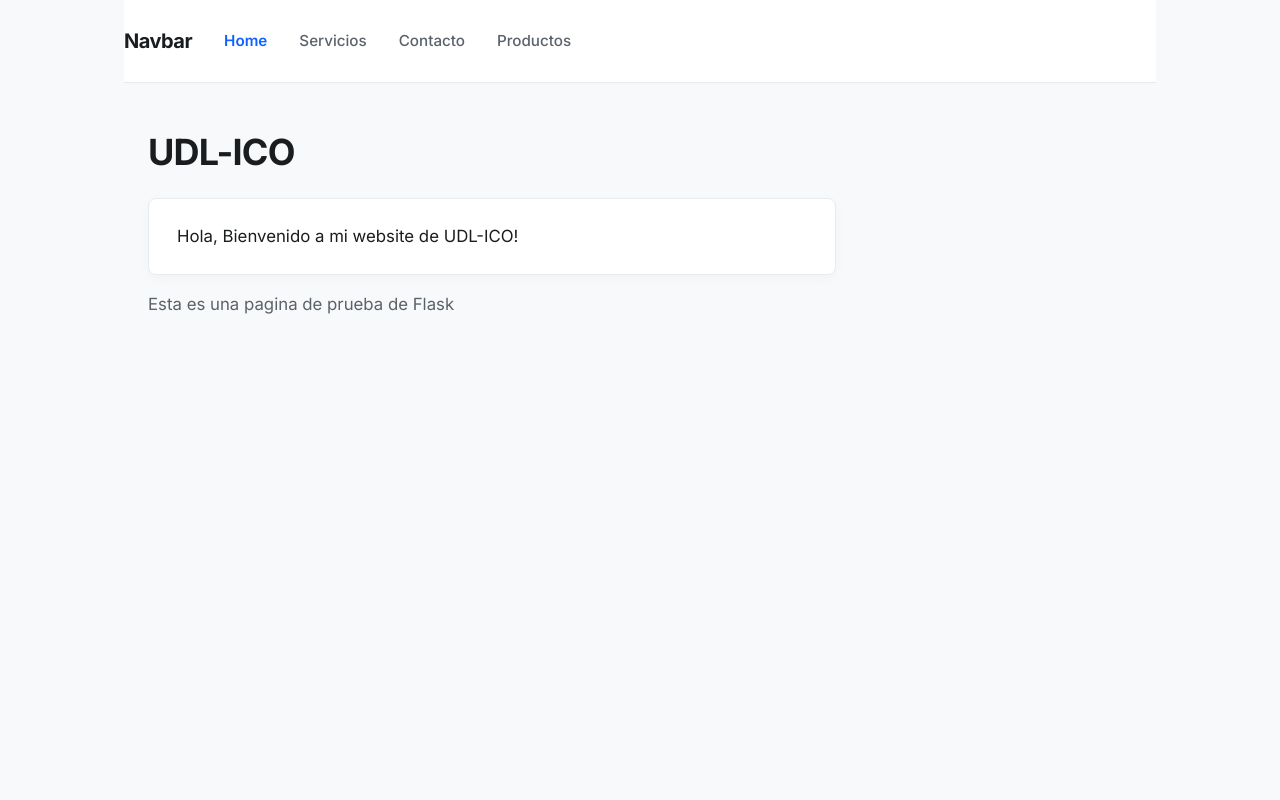
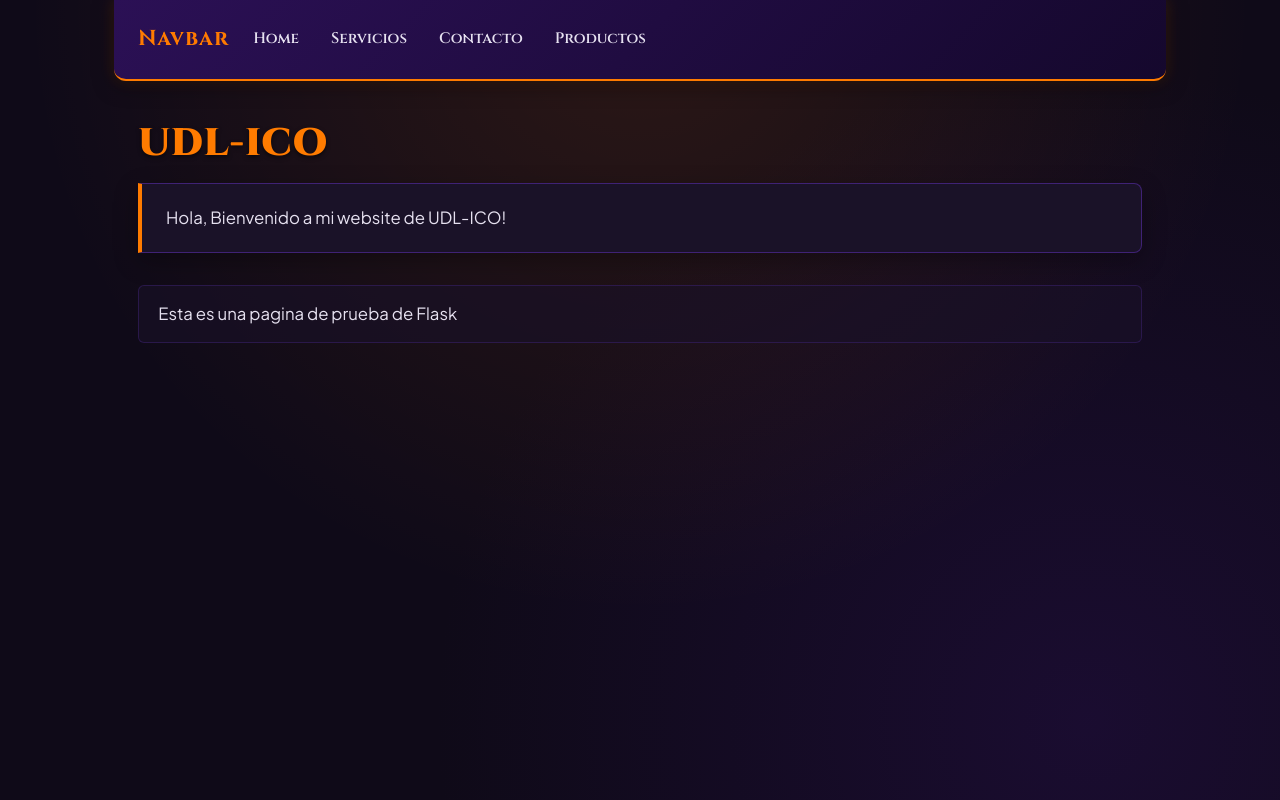
Before and after one commit to adrian-beta/appweb01, a Flask app: page / in a window 1280 px wide. Run offline with Flask 3, Linux system fonts and the light colour scheme.

Commit message:
Aplicacion de estilos 30/11/2026

```diff
--- /dev/null
+++ b/static/css/halloween_diademuertos.css
@@ -0,0 +1,135 @@
+@import url('https://fonts.googleapis.com/css2?family=Cinzel:wght@600;700;900&family=Plus+Jakarta+Sans:wght@400;500;600&display=swap');
+
+:root {
+    --cempasuchil-orange: #ff7b00;
+    --spooky-purple: #2b1055;
+    --dark-bg: #0f0a18;
+    --card-bg: #1a1228;
+    --gold-accent: #f4c430;
+    --text-light: #e6e1f0;
+    --text-muted: #a89ec1;
+    --border-color: #3f2275;
+}
+
+/* Fondo Global y Tipografía Base */
+body {
+    background-color: var(--dark-bg);
+    color: var(--text-light);
+    font-family: 'Plus Jakarta Sans', sans-serif;
+    min-height: 100vh;
+    line-height: 1.7;
+    /* Patrón sutil estilo altar/místico */
+    background-image:
+        radial-gradient(circle at 50% 0%, rgba(255, 123, 0, 0.12) 0%, transparent 60%),
+        radial-gradient(circle at 85% 90%, rgba(43, 16, 85, 0.4) 0%, transparent 50%);
+    background-attachment: fixed;
+}
+
+/* Contenedor Principal */
+.container-fluid {
+    max-width: 1100px;
+    margin: 0 auto;
+    padding-left: 1.5rem;
+    padding-right: 1.5rem;
+}
+
+/* Navbar (Sobrescribiendo la barra de Bootstrap) */
+.navbar {
+    background: linear-gradient(135deg, var(--spooky-purple) 0%, #15082d 100%) !important;
+    border-bottom: 2px solid var(--cempasuchil-orange);
+    box-shadow: 0 4px 20px rgba(0, 0, 0, 0.5), 0 0 15px rgba(255, 123, 0, 0.2);
+    border-radius: 0 0 12px 12px;
+    padding: 1rem 1.5rem;
+    margin-bottom: 2.5rem;
+}
+
+.navbar-brand {
+    font-family: 'Cinzel', serif;
+    font-weight: 700;
+    color: var(--cempasuchil-orange) !important;
+    font-size: 1.35rem;
+    letter-spacing: 1px;
+    text-shadow: 0 0 10px rgba(ff, 123, 0, 0.3);
+}
+
+.nav-link {
+    font-family: 'Cinzel', serif;
+    color: var(--text-light) !important;
+    font-weight: 600;
+    font-size: 0.95rem;
+    margin-right: 1rem;
+    transition: all 0.3s ease;
+}
+
+.nav-link:hover {
+    color: var(--gold-accent) !important;
+    text-shadow: 0 0 8px rgba(244, 196, 48, 0.6);
+    transform: translateY(-1px);
+}
+
+.navbar-toggler {
+    border: 1px solid var(--cempasuchil-orange) !important;
+}
+
+.navbar-toggler-icon {
+    filter: invert(60%) sepia(90%) saturate(1500%) hue-rotate(360deg);
+}
+
+/* Encabezados y Títulos */
+h1 {
+    font-family: 'Cinzel', serif;
+    color: var(--cempasuchil-orange);
+    font-weight: 900;
+    font-size: 2.4rem;
+    margin-top: 1rem;
+    margin-bottom: 1rem;
+    letter-spacing: 1px;
+    text-shadow: 0 2px 4px rgba(0, 0, 0, 0.6);
+}
+
+h2, h3 {
+    font-family: 'Cinzel', serif;
+    color: var(--gold-accent);
+    font-weight: 700;
+    margin-top: 2rem;
+    margin-bottom: 1.2rem;
+    border-bottom: 1px solid var(--border-color);
+    padding-bottom: 0.4rem;
+}
+
+/* Párrafos e Información */
+p {
+    color: var(--text-light);
+    font-size: 1.05rem;
+    margin-bottom: 0.8rem;
+}
+
+/* Párrafo del mensaje dinámico / destacado */
+div.container-fluid > p:first-of-type {
+    background: var(--card-bg);
+    border-left: 4px solid var(--cempasuchil-orange);
+    border-top: 1px solid var(--border-color);
+    border-right: 1px solid var(--border-color);
+    border-bottom: 1px solid var(--border-color);
+    border-radius: 0 8px 8px 0;
+    padding: 1.25rem 1.5rem;
+    margin-top: 1rem;
+    margin-bottom: 2rem;
+    color: var(--text-light);
+    box-shadow: 0 8px 24px rgba(0, 0, 0, 0.3);
+}
+
+/* Bloques de lista de ítems (Libros, Servicios, Horarios, etc.) */
+div.container-fluid > p:not(:first-of-type) {
+    background: rgba(26, 18, 40, 0.6);
+    border: 1px solid rgba(63, 34, 117, 0.5);
+    border-radius: 6px;
+    padding: 0.85rem 1.2rem;
+    transition: all 0.25s ease;
+}
+
+div.container-fluid > p:not(:first-of-type):hover {
+    border-color: var(--cempasuchil-orange);
+    background: rgba(43, 16, 85, 0.5);
+    transform: translateX(4px);
+}
--- a/templates/layout.html
+++ b/templates/layout.html
@@ -2,7 +2,8 @@
 <html lang="en">
     <head>
         <link rel="stylesheet" href="https://cdn.jsdelivr.net/npm/bootstrap@4.6.2/dist/css/bootstrap.min.css" integrity="sha384-xOolHFLEh07PJGoPkLv1IbcEPTNtaed2xpHsD9ESMhqIYd0nLMwNLD69Npy4HI+N" crossorigin="anonymous">
-        <link rel="stylesheet" href="{{ url_for('static', filename='css/minimalista.css') }}">
+        <!--link rel="stylesheet" href="{{ url_for('static', filename='css/minimalista.css') }}"-->
+        <link rel="stylesheet" href="{{ url_for('static', filename='css/halloween_diademuertos.css') }}">
         <meta charset="UTF-8">
         <meta name="viewport" content="width=device-width, initial-scale=1.0">
         <title>{{titulo}}</title>
```
